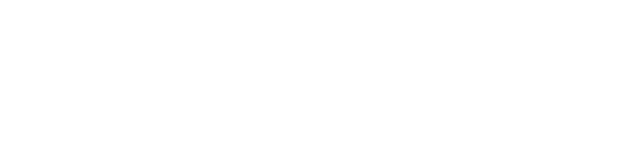
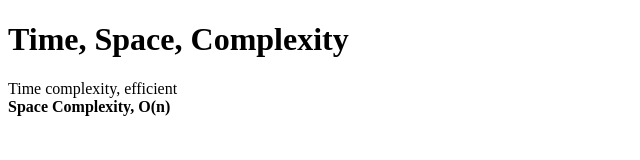
Before and after one commit to acciojob/time-and-space-complexity-mohammadshahzeb0012, a website: page main.html in a window 1280 px wide. Shown: the whole page, without its empty margins (0-640 px from the left). Drawn offline with Linux system fonts and the light colour scheme.

Commit message:
created a submission

```diff
--- a/main.html
+++ b/main.html
@@ -8,7 +8,24 @@
 
 <body>
 	<!-- the entire body must be written by student -->
-    <script type="text/javascript" src="./script.js">
+
+	<h1>Time, Space, Complexity</h1>
+	<p>Time complexity, efficient<br>
+	<b>Space Complexity, O(n)</b>
+	</p>
+
+
+
+
+
+
+
+
+
+
+
+
+	<script type="text/javascript" src="./script.js">
 </script>
 
 </body>
```
